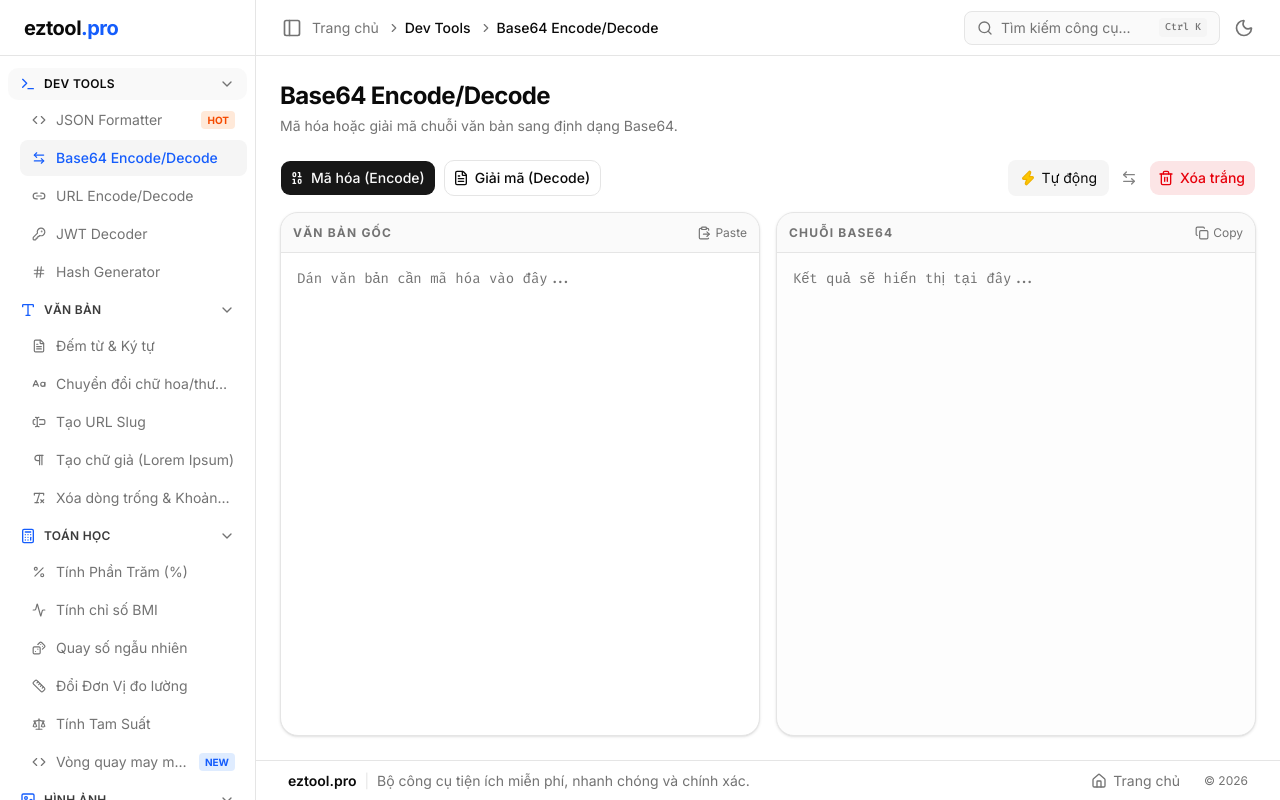
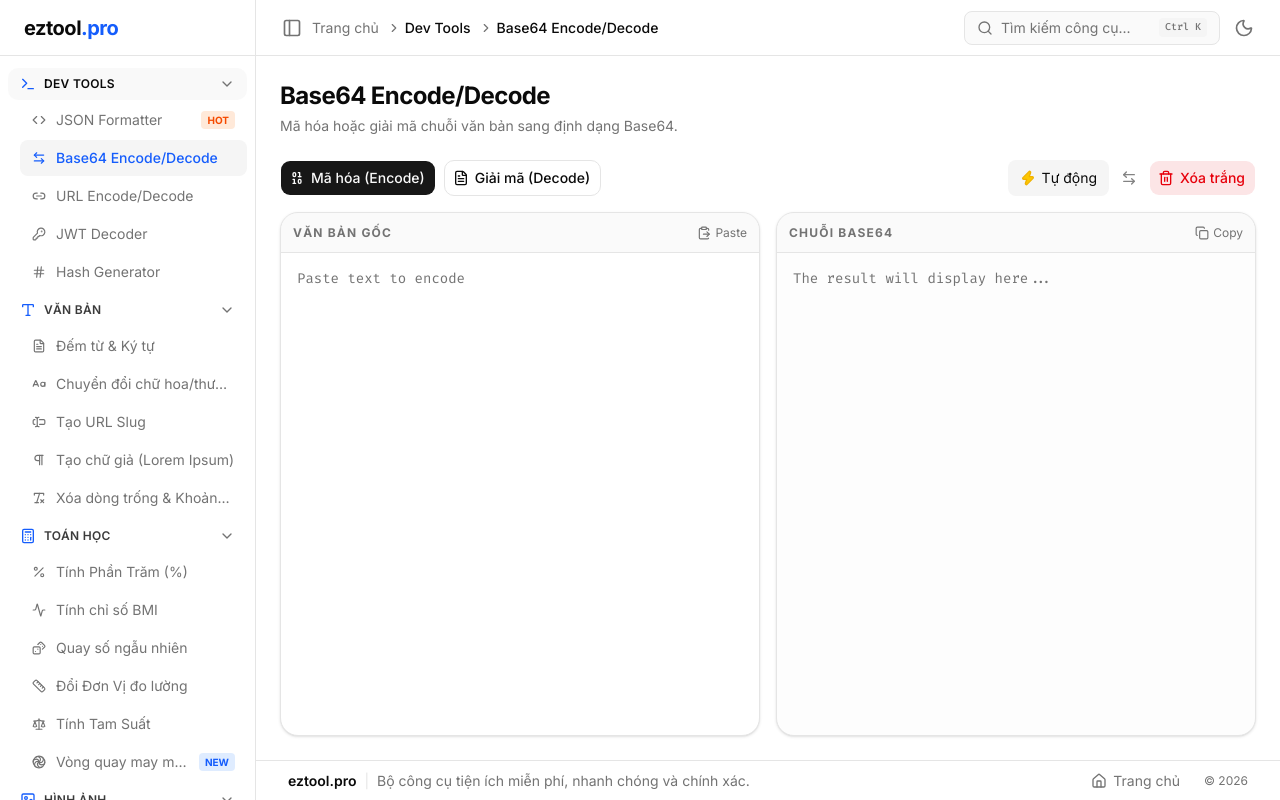
Before and after one commit to theduykh/eztool-pro, a Next.js app: page /dev/base64-encode-decode in a window 1280 px wide. Built offline with nearby package versions, Linux system fonts and the light colour scheme.

Commit message:
update place holder and icon

```diff
--- a/app/(tools)/dev/base64-encode-decode/Base64EncodeDecodeClient.tsx
+++ b/app/(tools)/dev/base64-encode-decode/Base64EncodeDecodeClient.tsx
@@ -182,8 +182,8 @@ export function Base64EncodeDecodeClient() {
                         className="h-full w-full resize-none bg-transparent p-4 font-mono text-sm text-foreground placeholder:text-muted-foreground focus:outline-none focus:ring-2 focus:ring-inset focus:ring-blue-500/50"
                         placeholder={
                             mode === "encode"
-                                ? "Dán văn bản cần mã hóa vào đây..."
-                                : "Dán chuỗi Base64 cần giải mã vào đây..."
+                                ? "Paste text to encode"
+                                : "Paste base64 to decode"
                         }
                         spellCheck={false}
                     />
@@ -227,7 +227,7 @@ export function Base64EncodeDecodeClient() {
                             "h-full w-full resize-none bg-muted/20 p-4 font-mono text-sm placeholder:text-muted-foreground focus:outline-none focus:ring-2 focus:ring-inset focus:ring-blue-500/50",
                             error ? "text-destructive" : "text-foreground",
                         )}
-                        placeholder="Kết quả sẽ hiển thị tại đây..."
+                        placeholder="The result will display here..."
                         spellCheck={false}
                     />
                 </ToolPanel>
--- a/app/(tools)/dev/hash-generator/HashGeneratorClient.tsx
+++ b/app/(tools)/dev/hash-generator/HashGeneratorClient.tsx
@@ -92,7 +92,7 @@ export function HashGeneratorClient() {
                     <textarea
                         id="input-hash"
                         className="h-32 w-full resize-none rounded-2xl border border-border bg-card p-4 font-mono text-sm shadow-sm focus:outline-none focus:ring-2 focus:ring-blue-500/50"
-                        placeholder="Nhập văn bản cần tạo mã băm tại đây..."
+                        placeholder="Paste text to hash"
                         value={input}
                         onChange={(e) => setInput(e.target.value)}
                     />
--- a/app/(tools)/dev/json-formatter/JsonFormatterClient.tsx
+++ b/app/(tools)/dev/json-formatter/JsonFormatterClient.tsx
@@ -150,7 +150,7 @@ export function JsonFormatterClient() {
                         onChange={(e) => setInput(e.target.value)}
                         onPaste={handleInputPaste}
                         className="h-full w-full resize-none bg-transparent p-4 font-mono text-sm text-foreground placeholder:text-muted-foreground focus:outline-none focus:ring-2 focus:ring-inset focus:ring-blue-500/50"
-                        placeholder={'Dán dữ liệu JSON vào đây...\nVí dụ: {"name": "eztool", "status": "active"}'}
+                        placeholder={'Example: {"name": "eztool", "status": "active"}'}
                         spellCheck={false}
                     />
                 </ToolPanel>
@@ -191,7 +191,10 @@ export function JsonFormatterClient() {
                             "h-full w-full resize-none bg-muted/20 p-4 font-mono text-sm placeholder:text-muted-foreground focus:outline-none focus:ring-2 focus:ring-inset focus:ring-blue-500/50",
                             hasError ? "text-destructive" : "text-foreground",
                         )}
-                        placeholder="Kết quả sẽ hiển thị tại đây..."
+                        placeholder={`{
+  "name": "eztool",
+  "status": "active"
+}`}
                         spellCheck={false}
                     />
                 </ToolPanel>
--- a/app/(tools)/dev/url-encode-decode/URLEncodeDecodeClient.tsx
+++ b/app/(tools)/dev/url-encode-decode/URLEncodeDecodeClient.tsx
@@ -182,8 +182,8 @@ export function URLEncodeDecodeClient() {
                         className="h-full w-full resize-none bg-transparent p-4 font-mono text-sm text-foreground placeholder:text-muted-foreground focus:outline-none focus:ring-2 focus:ring-inset focus:ring-blue-500/50"
                         placeholder={
                             mode === "encode"
-                                ? "Dán văn bản hoặc URL cần mã hóa vào đây..."
-                                : "Dán URL đã mã hóa cần giải mã vào đây..."
+                                ? "Paste text to encode"
+                                : "Paste url to decode"
                         }
                         spellCheck={false}
                     />
@@ -227,7 +227,7 @@ export function URLEncodeDecodeClient() {
                             "h-full w-full resize-none bg-muted/20 p-4 font-mono text-sm placeholder:text-muted-foreground focus:outline-none focus:ring-2 focus:ring-inset focus:ring-blue-500/50",
                             error ? "text-destructive" : "text-foreground",
                         )}
-                        placeholder="Kết quả sẽ hiển thị tại đây..."
+                        placeholder="The result will display here..."
                         spellCheck={false}
                     />
                 </ToolPanel>
--- a/app/(tools)/text/remove-line-breaks/RemoveLineBreaksClient.tsx
+++ b/app/(tools)/text/remove-line-breaks/RemoveLineBreaksClient.tsx
@@ -115,7 +115,7 @@ export function RemoveLineBreaksClient() {
                         value={input}
                         onChange={(e) => setInput(e.target.value)}
                         className="h-full w-full resize-none bg-transparent p-4 font-mono text-sm text-foreground placeholder:text-muted-foreground focus:outline-none focus:ring-2 focus:ring-inset focus:ring-blue-500/50"
-                        placeholder="Dán văn bản có nhiều dòng trống hoặc khoảng trắng thừa tại đây..."
+                        placeholder="Paste text to clean up"
                         spellCheck={false}
                     />
                 </ToolPanel>
@@ -156,7 +156,7 @@ export function RemoveLineBreaksClient() {
                         value={output}
                         readOnly
                         className="h-full w-full resize-none bg-muted/20 p-4 font-mono text-sm text-foreground placeholder:text-muted-foreground focus:outline-none focus:ring-2 focus:ring-inset focus:ring-blue-500/50"
-                        placeholder="Kết quả dọn dẹp sẽ hiển thị ở đây..."
+                        placeholder="Cleaned text will display here..."
                         spellCheck={false}
                     />
                 </ToolPanel>
--- a/app/layout.tsx
+++ b/app/layout.tsx
@@ -7,7 +7,7 @@ import { AppShell } from "@/components/shared/AppShell";
 
 const inter = Inter({
     variable: "--font-sans",
-    subsets: ["latin", "latin-ext"],
+    subsets: ["latin", "latin-ext", "vietnamese"],
 });
 
 const firaCode = Fira_Code({
--- a/components/shared/Sidebar.tsx
+++ b/components/shared/Sidebar.tsx
@@ -31,6 +31,7 @@ import {
     Maximize2,
     ChevronDown,
     X,
+    LoaderPinwheel,
     type LucideIcon,
 } from "lucide-react";
 import { cn } from "@/lib/utils";
@@ -58,6 +59,7 @@ const TOOL_ICON_MAP: Record<string, LucideIcon> = {
     "random-number": Dices,
     "unit-converter": Ruler,
     "rule-of-three": Scale,
+    "lucky-wheel": LoaderPinwheel,
     "qr-generator": QrCode,
     "color-converter": Palette,
     "image-to-base64": FileImage,
--- a/config/tools.ts
+++ b/config/tools.ts
@@ -151,7 +151,6 @@ export const TOOLS_DIRECTORY: ToolItem[] = [
         path: "/math/lucky-wheel",
         category: "math",
         isNew: true,
-        layout: "full",
     },
 
     // ==========================================
```
